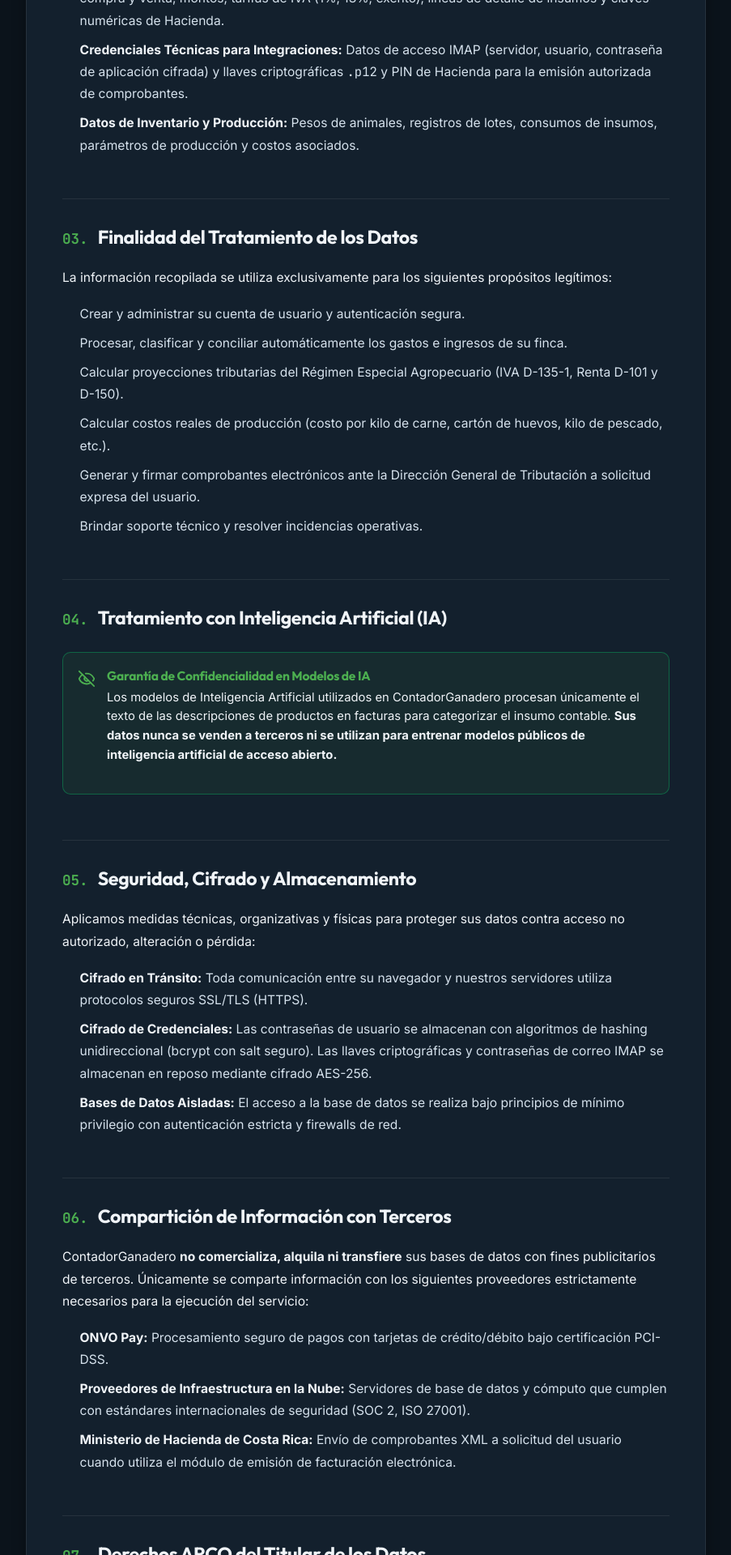
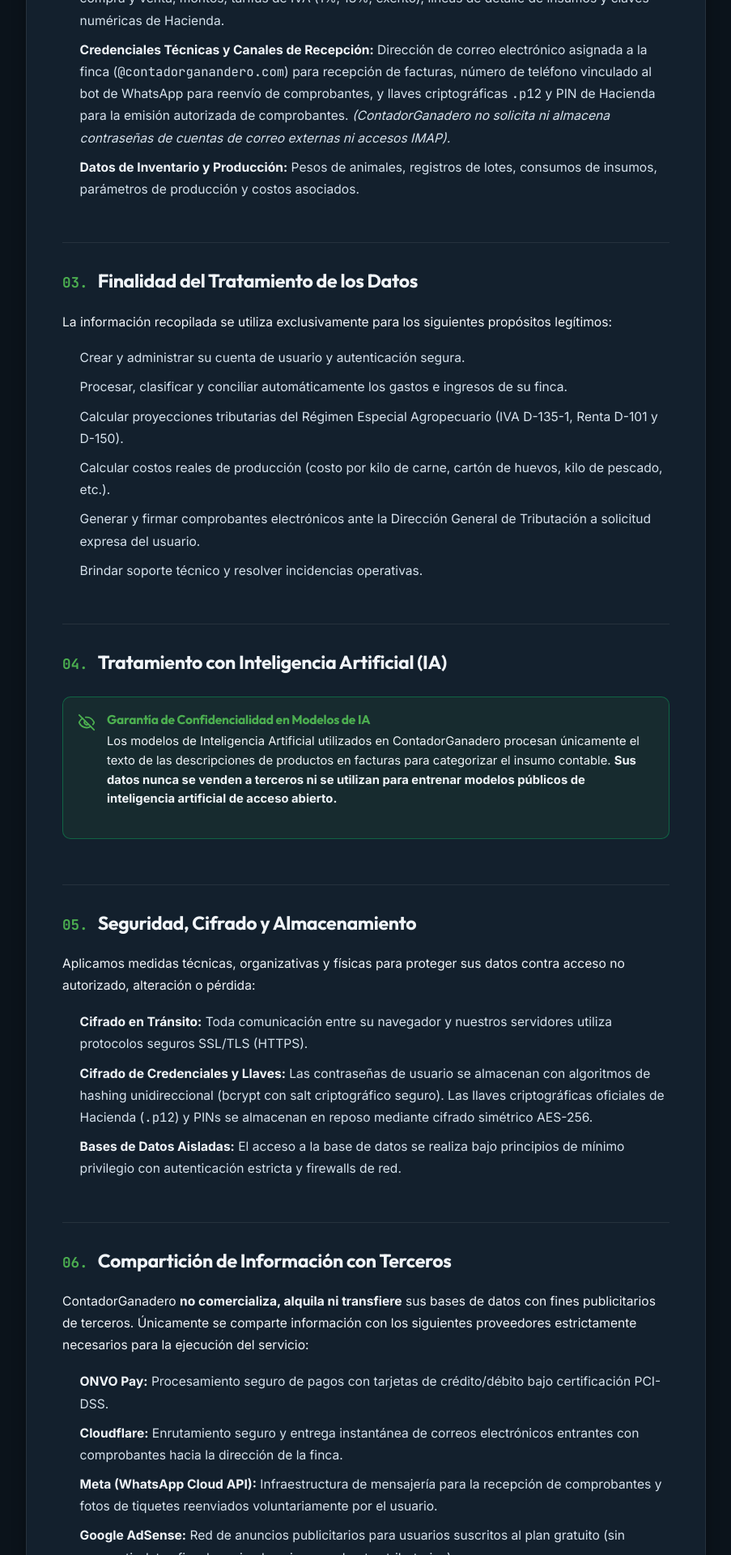
Before and after one commit to Samu3delna/contador-ganadero, a React (Vite) app in the folder frontend/: page /privacidad in a window 1280 px wide. Shown: the part 1100-3020 px from the top of the page at 81% size, without its empty margins (344-1247 px from the left). Built offline with nearby package versions, Linux system fonts and the light colour scheme; no server answers.

Commit message:
docs(legal): actualizar terminos, condiciones y politica de privacidad sin imap con cloudflare email y whatsapp

```diff
--- a/frontend/src/pages/CondicionesServicioPage.jsx
+++ b/frontend/src/pages/CondicionesServicioPage.jsx
@@ -1,4 +1,4 @@
-.import LegalLayout from '../components/layout/LegalLayout';
+import LegalLayout from '../components/layout/LegalLayout';
 import useSeo from '../hooks/useSeo';
 import { MailCheck } from 'lucide-react';
 
@@ -6,7 +6,7 @@
   { id: 'seccion-1', label: '1. Alcance de los Servicios' },
   { id: 'seccion-2', label: '2. Planes y Suscripciones' },
   { id: 'seccion-3', label: '3. Facturación y Pasarelas de Pago' },
-  { id: 'seccion-4', label: '4. Integración de Correo IMAP' },
+  { id: 'seccion-4', label: '4. Recepción de Facturas (Cloudflare y WhatsApp)' },
   { id: 'seccion-5', label: '5. Facturación Electrónica REA' },
   { id: 'seccion-6', label: '6. Límites Operativos y SLA' },
   { id: 'seccion-7', label: '7. Cancelación y Reembolsos' },
@@ -24,7 +24,7 @@
   return (
     <LegalLayout
       title="Condiciones del Servicio (SLA y Planes)"
-      subtitle="Detalles operativos sobre planes de suscripción, integraciones con correo IMAP, facturación electrónica REA y procesamiento de datos."
+      subtitle="Detalles operativos sobre planes de suscripción, recepción de facturas por correo Cloudflare y WhatsApp, facturación electrónica REA y procesamiento de datos."
       badgeText="Condiciones Operativas"
       badgeType="amber"
       tocItems={TOC_ITEMS}
@@ -40,7 +40,7 @@
           el sector agropecuario costarricense:
         </p>
         <ul>
-          <li><strong>Importación y Lectura de Facturas:</strong> Descarga y extracción automática de datos de archivos XML y PDF de facturas electrónicas vía IMAP.</li>
+          <li><strong>Importación y Lectura de Facturas:</strong> Recepción instantánea y extracción automática de datos de archivos XML y PDF de facturas electrónicas mediante buzón exclusivo Cloudflare (<code>@contadorganandero.com</code>) y bot oficial de WhatsApp.</li>
           <li><strong>Categorización Asistida por IA:</strong> Clasificación inteligente de insumos (alimentos, medicamentos veterinarios, sal, agroquímicos, maquinaria).</li>
           <li><strong>Módulos de Inventario Productivo:</strong> Control de ganado bovino (pesaje, ganancia diaria), aves de postura (lotes, mortalidad), acuicultura (biomasa, FCA) y apicultura (cosechas de miel).</li>
           <li><strong>Costos de Producción y Rentabilidad:</strong> Cálculo del costo real por kilogramo de carne, cartón de huevos o unidad de producto cosechado.</li>
@@ -59,12 +59,10 @@
         </p>
         <ul>
           <li>
-            <strong>Plan Gratis (Con Anuncios):</strong> Acceso a módulos fundamentales para pequeños productores. Incluye anuncios
-            publicitarios patrocinados de empresas del sector agropecuario y un límite mensual de facturas procesadas por IA.
+            <strong>Plan Gratis (Con Anuncios):</strong> Acceso a módulos fundamentales para pequeños productores, sostenido mediante publicidad de Google AdSense. Incluye recepción de facturas por correo y WhatsApp, y cuota básica de procesamiento mensual con IA.
           </li>
           <li>
-            <strong>Plan Pro ($10/mes, Sin Anuncios):</strong> Eliminación total de publicidad, mayor cuota de procesamiento de facturas, conteos
-            por visión (VLM), módulo D-150 / conciliación REA, más usuarios y almacenamiento, y soporte por email.
+            <strong>Plan Pro ($10/mes, Sin Anuncios):</strong> Eliminación total de publicidad de Google AdSense, mayor cuota de procesamiento de facturas, conteos por visión computacional (VLM), módulo D-150 / conciliación anual REA, más almacenamiento y soporte por email.
           </li>
         </ul>
       </section>
@@ -76,7 +74,7 @@
           <h2 className="legal-section-title">Facturación, Precios y Pasarelas de Pago</h2>
         </div>
         <p>
-          Los pagos de las suscripciones pagas (Pro y Agro) se procesan a través de la pasarela segura <strong>ONVO Pay</strong>.
+          Los pagos de la suscripción paga (Plan Pro) se procesan a través de la pasarela segura <strong>ONVO Pay</strong>.
         </p>
         <ul>
           <li><strong>Ciclos de Cobro:</strong> Las suscripciones se cobran por adelantado en ciclos mensuales o anuales, según la opción seleccionada.</li>
--- a/frontend/src/pages/PoliticaPrivacidadPage.jsx
+++ b/frontend/src/pages/PoliticaPrivacidadPage.jsx
@@ -58,7 +58,7 @@
           <li><strong>Datos de Identificación del Titular:</strong> Nombre completo, correo electrónico, número de identificación (cédula física, jurídica, DIMEX o NITE) y teléfono.</li>
           <li><strong>Datos de la Finca / Explotación:</strong> Nombre de la finca, ubicación geográfica general, tipo de actividad pecuaria o agrícola (bovinos de cría/engorde/leche, aves, acuicultura, apicultura, agricultura).</li>
           <li><strong>Datos Fiscales y Comprobantes Electrónicos:</strong> Archivos XML y PDF de facturas electrónicas de compra y venta, montos, tarifas de IVA (1%, 13%, exento), líneas de detalle de insumos y claves numéricas de Hacienda.</li>
-          <li><strong>Credenciales Técnicas para Integraciones:</strong> Datos de acceso IMAP (servidor, usuario, contraseña de aplicación cifrada) y llaves criptográficas <code>.p12</code> y PIN de Hacienda para la emisión autorizada de comprobantes.</li>
+          <li><strong>Credenciales Técnicas y Canales de Recepción:</strong> Dirección de correo electrónico asignada a la finca (<code>@contadorganandero.com</code>) para recepción de facturas, número de teléfono vinculado al bot de WhatsApp para reenvío de comprobantes, y llaves criptográficas <code>.p12</code> y PIN de Hacienda para la emisión autorizada de comprobantes. <em>(ContadorGanadero no solicita ni almacena contraseñas de cuentas de correo externas ni accesos IMAP).</em></li>
           <li><strong>Datos de Inventario y Producción:</strong> Pesos de animales, registros de lotes, consumos de insumos, parámetros de producción y costos asociados.</li>
         </ul>
       </section>
@@ -108,7 +108,7 @@
         <p>Aplicamos medidas técnicas, organizativas y físicas para proteger sus datos contra acceso no autorizado, alteración o pérdida:</p>
         <ul>
           <li><strong>Cifrado en Tránsito:</strong> Toda comunicación entre su navegador y nuestros servidores utiliza protocolos seguros SSL/TLS (HTTPS).</li>
-          <li><strong>Cifrado de Credenciales:</strong> Las contraseñas de usuario se almacenan con algoritmos de hashing unidireccional (bcrypt con salt seguro). Las llaves criptográficas y contraseñas de correo IMAP se almacenan en reposo mediante cifrado AES-256.</li>
+          <li><strong>Cifrado de Credenciales y Llaves:</strong> Las contraseñas de usuario se almacenan con algoritmos de hashing unidireccional (bcrypt con salt criptográfico seguro). Las llaves criptográficas oficiales de Hacienda (<code>.p12</code>) y PINs se almacenan en reposo mediante cifrado simétrico AES-256.</li>
           <li><strong>Bases de Datos Aisladas:</strong> El acceso a la base de datos se realiza bajo principios de mínimo privilegio con autenticación estricta y firewalls de red.</li>
         </ul>
       </section>
@@ -125,8 +125,11 @@
         </p>
         <ul>
           <li><strong>ONVO Pay:</strong> Procesamiento seguro de pagos con tarjetas de crédito/débito bajo certificación PCI-DSS.</li>
+          <li><strong>Cloudflare:</strong> Enrutamiento seguro y entrega instantánea de correos electrónicos entrantes con comprobantes hacia la dirección de la finca.</li>
+          <li><strong>Meta (WhatsApp Cloud API):</strong> Infraestructura de mensajería para la recepción de comprobantes y fotos de tiquetes reenviados voluntariamente por el usuario.</li>
+          <li><strong>Google AdSense:</strong> Red de anuncios publicitarios para usuarios suscritos al plan gratuito (sin compartir datos fiscales privados ni comprobantes tributarios).</li>
           <li><strong>Proveedores de Infraestructura en la Nube:</strong> Servidores de base de datos y cómputo que cumplen con estándares internacionales de seguridad (SOC 2, ISO 27001).</li>
-          <li><strong>Ministerio de Hacienda de Costa Rica:</strong> Envío de comprobantes XML a solicitud del usuario cuando utiliza el módulo de emisión de facturación electrónica.</li>
+          <li><strong>Ministerio de Hacienda de Costa Rica:</strong> Envío de comprobantes XML a solicitud expresa del usuario cuando utiliza el módulo de emisión de facturación electrónica.</li>
         </ul>
       </section>
 
@@ -176,8 +179,8 @@
             <h4>Oficial de Protección de Datos</h4>
             <p>ContadorGanadero — San José, Costa Rica</p>
           </div>
-          <a href="mailto:privacidad@contadorganadero.cr" className="btn btn-secondary btn-sm">
-            privacidad@contadorganadero.cr
+          <a href="mailto:privacidad@contadorganandero.com" className="btn btn-secondary btn-sm">
+            privacidad@contadorganandero.com
           </a>
         </div>
       </section>
--- a/frontend/src/pages/TerminosCondicionesPage.jsx
+++ b/frontend/src/pages/TerminosCondicionesPage.jsx
@@ -140,7 +140,7 @@
         <p>
           La plataforma se proporciona &quot;tal cual&quot; (<em>as is</em>) y &quot;según disponibilidad&quot;. Si bien implementamos las mejores prácticas
           de seguridad y alta disponibilidad, no garantizamos que el servicio sea ininterrumpido o esté 100% libre de errores ante caídas de
-          servicios externos (como la plataforma ATV de Hacienda, servidores de correo IMAP o pasarelas bancarias).
+          servicios externos (como la plataforma ATV de Hacienda, enrutamiento de correos de Cloudflare, mensajería de WhatsApp o pasarelas bancarias).
         </p>
         <p>
           En ningún caso ContadorGanadero responderá por lucro cesante, pérdidas indirectas, multas o recargos impuestos por la Dirección
@@ -181,8 +181,8 @@
             <h4>¿Dudas sobre nuestros términos legales?</h4>
             <p>Escríbenos a nuestro equipo legal y de cumplimiento tributario.</p>
           </div>
-          <a href="mailto:soporte@contadorganadero.cr" className="btn btn-secondary btn-sm">
-            soporte@contadorganadero.cr
+          <a href="mailto:soporte@contadorganandero.com" className="btn btn-secondary btn-sm">
+            soporte@contadorganandero.com
           </a>
         </div>
       </section>
```
Also changed, not shown: 1 other file (tests, documents, lock files or other folders).
